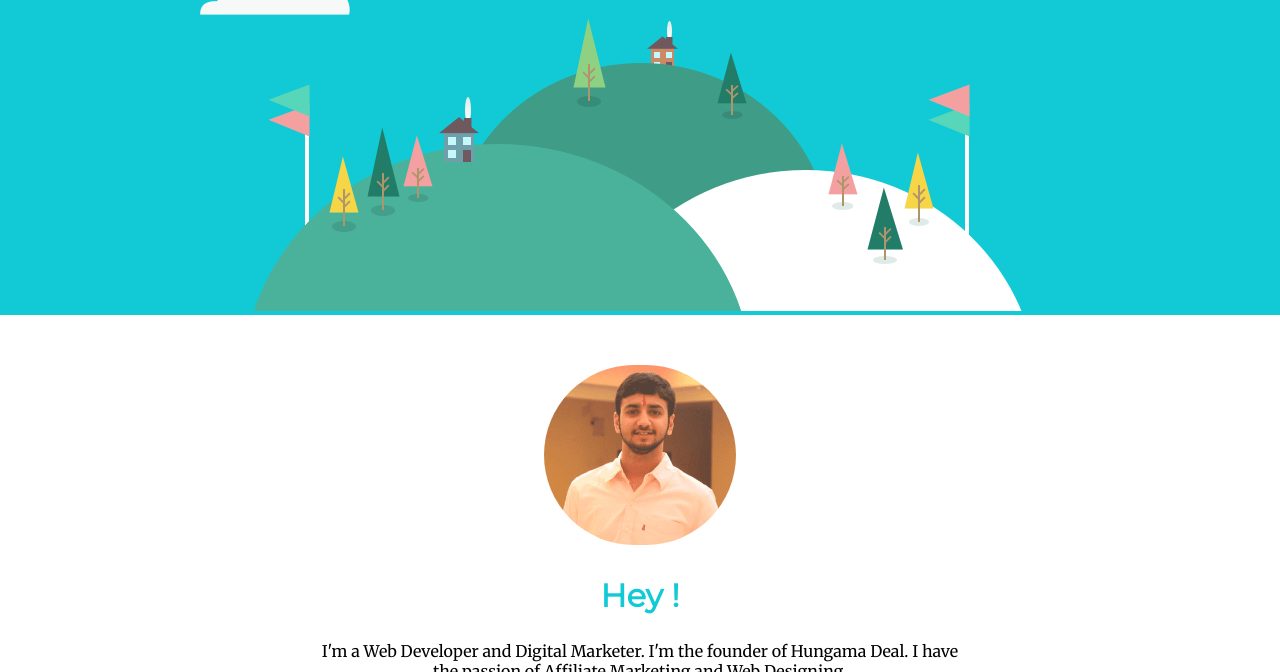
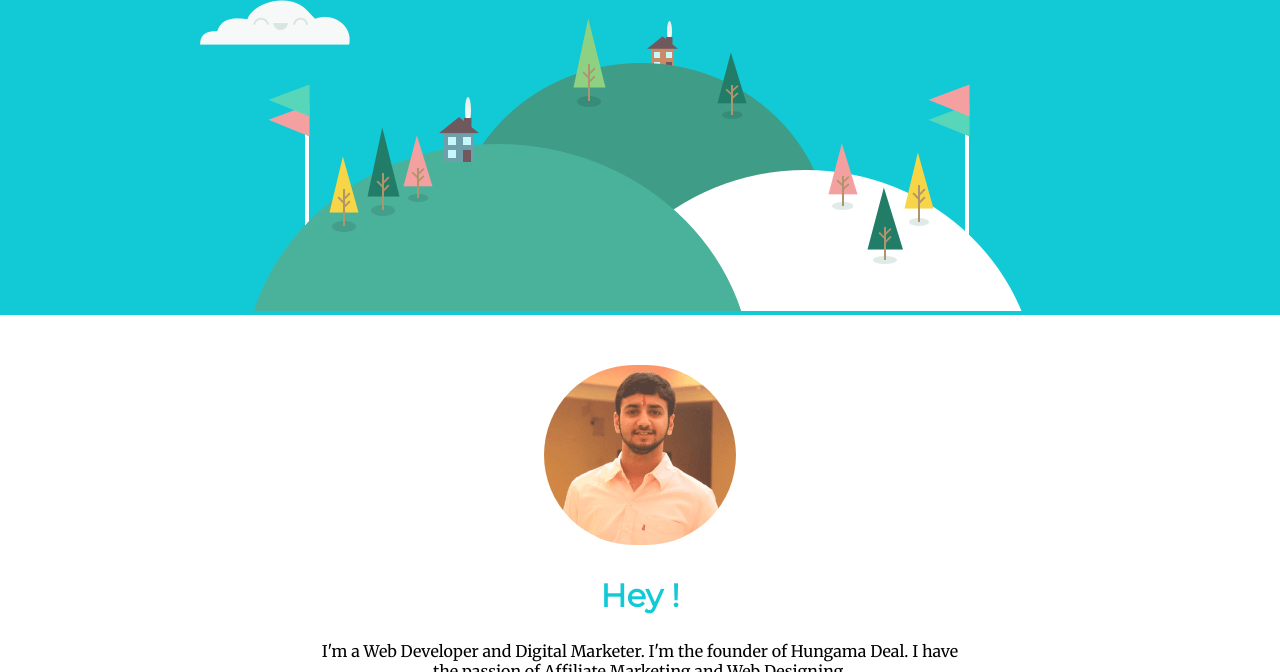
Before and after one commit to mechiragjain/resume, a plain HTML site: page index.html in a window 1280 px wide. Shown: the part 428-1100 px from the top of the page. Drawn offline with Linux system fonts and the light colour scheme.

Commit message:
Update styles.css

```diff
--- a/CSS/styles.css
+++ b/CSS/styles.css
@@ -49,7 +49,7 @@ h3{
 
 .bottom-cloud{
   position:absolute;
-  bottom: 300px;
+  bottom: 270px;
   left: 200px;
 }
 
```
